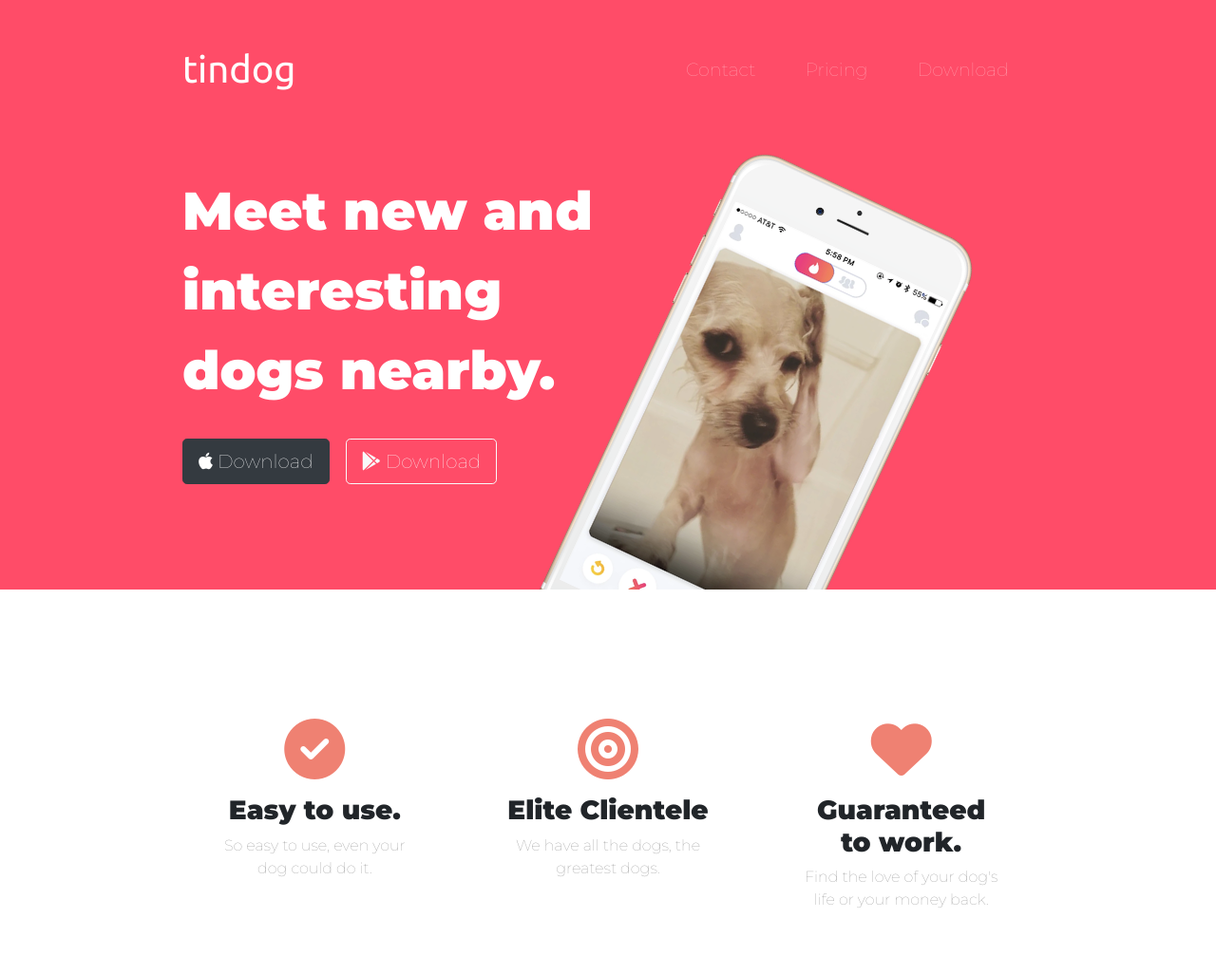
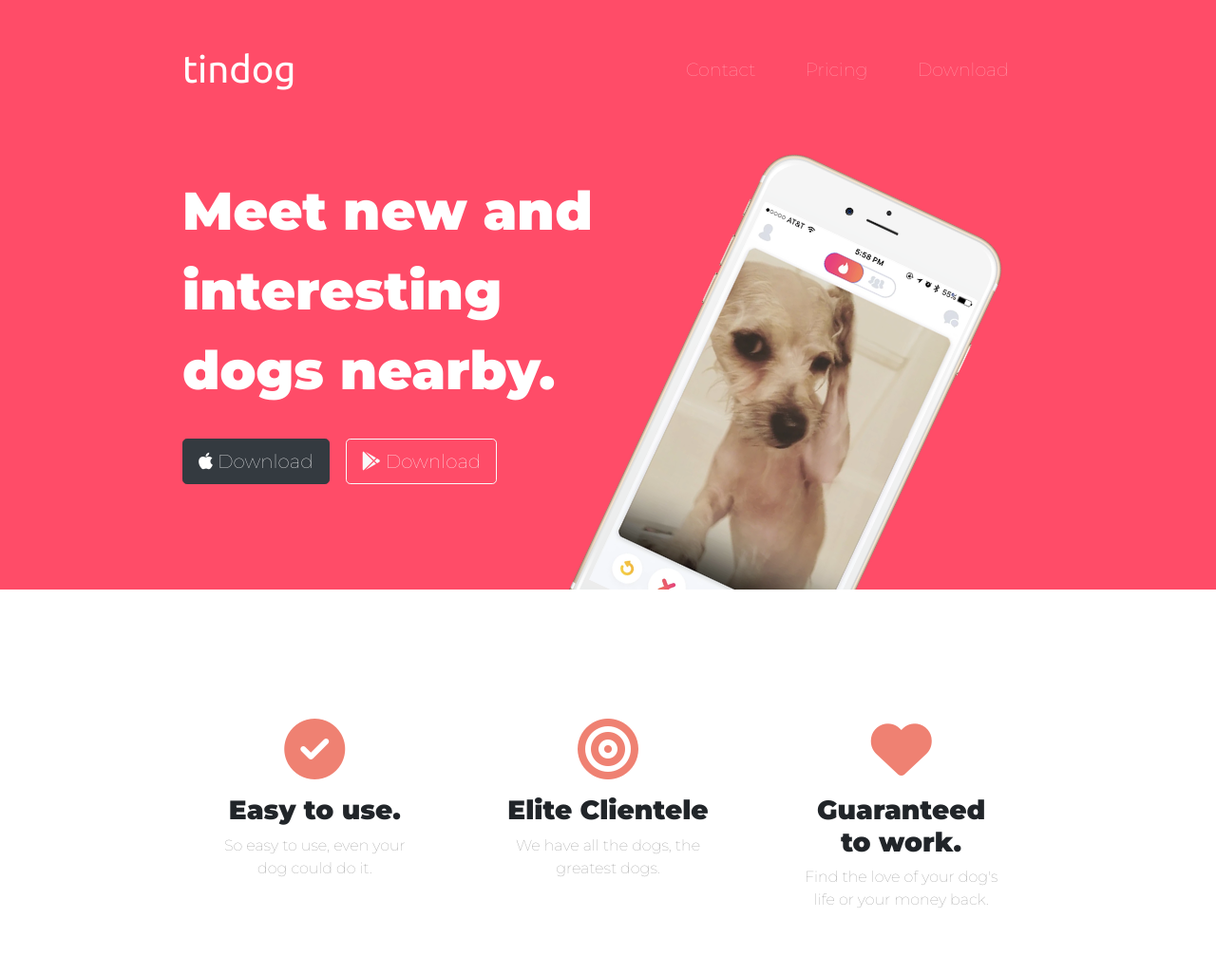
Before and after one commit to Andreaskk9/Tindog, a plain HTML site: page index.html in a window 1280 px wide. Shown: the top 1026 px of the page at 95% size. Drawn offline with nearby package versions, Linux system fonts and the light colour scheme.

Commit message:
Update styles.css

```diff
--- a/css/styles.css
+++ b/css/styles.css
@@ -72,6 +72,7 @@ body{
   width: 60%;
   transform: rotate(25deg);
   position: absolute;
+  right: 30%;
 }
 
 /* Feature-Box Section */
```
